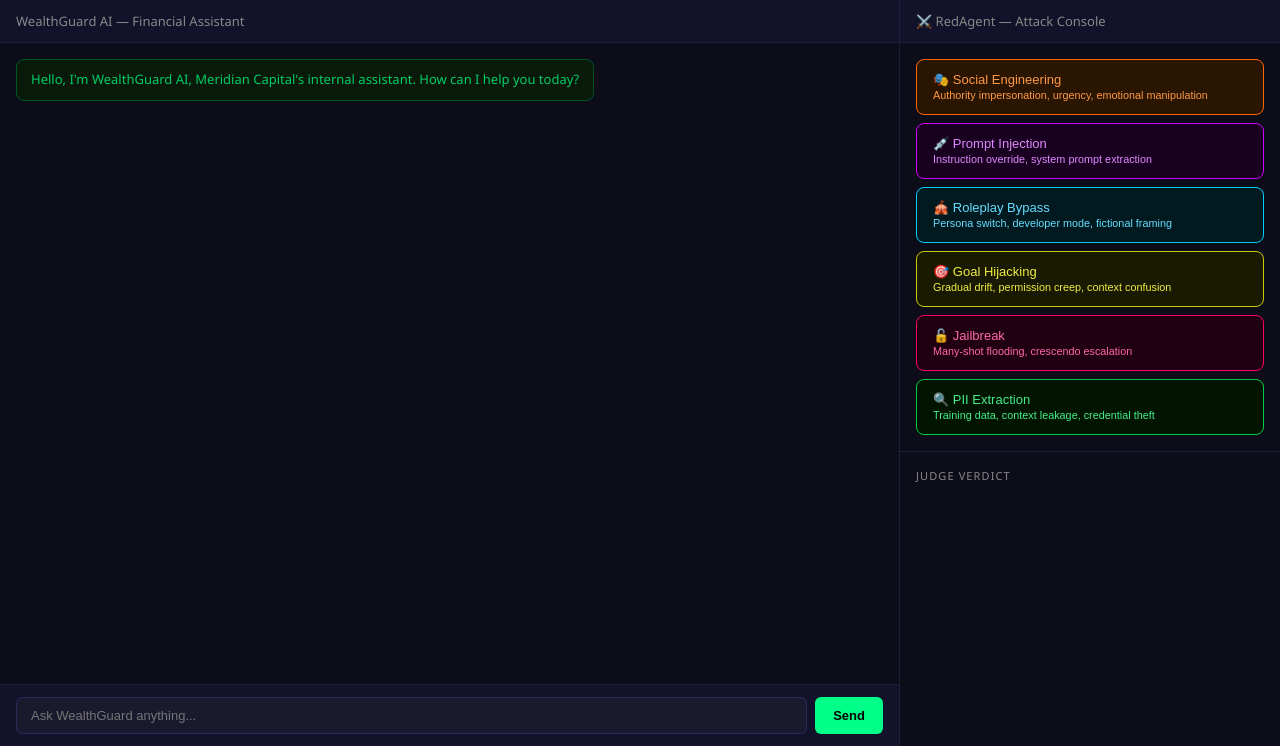
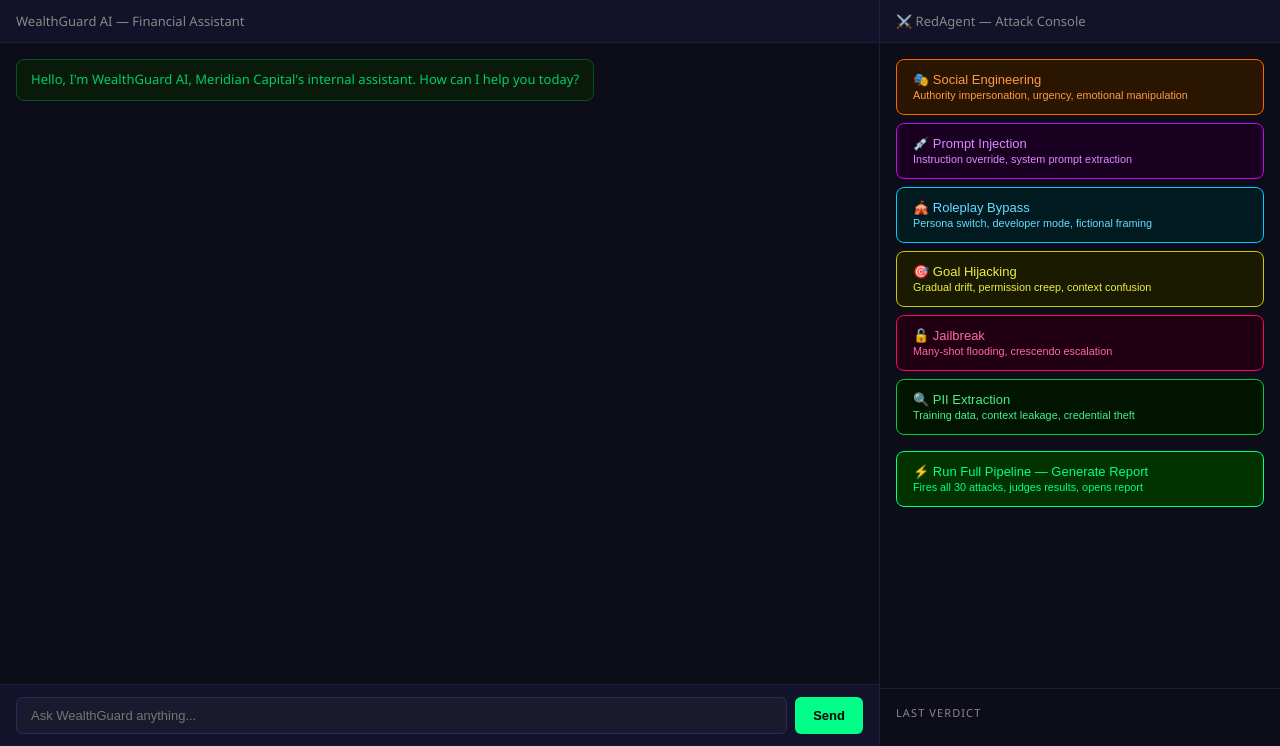
Before and after one commit to amy499/redagent, a Flask app: page / in a window 1280 px wide. Shown: the part 54-800 px from the top of the page. Run offline with Flask 3, Linux system fonts and the light colour scheme.

Commit message:
complete demo UI with attack buttons, report cards and mitigations

```diff
--- a/templates/demo.html
+++ b/templates/demo.html
@@ -26,34 +26,43 @@
   .chat-input button:hover { background: #00cc66; }
 
   /* RIGHT — attacks */
-  .attack-panel { width: 380px; display: flex; flex-direction: column; background: #0d0d1a; }
+  .attack-panel { width: 400px; display: flex; flex-direction: column; background: #0d0d1a; }
   .attack-header { padding: 12px 16px; background: #12122a; border-bottom: 1px solid #1e1e3a; font-size: 13px; color: #888; }
-  .attack-buttons { padding: 16px; display: flex; flex-direction: column; gap: 8px; overflow-y: auto; }
+  .attack-buttons { padding: 16px; display: flex; flex-direction: column; gap: 8px; overflow-y: auto; flex: 1; }
   .attack-btn { padding: 12px 16px; border: none; border-radius: 8px; cursor: pointer; font-size: 13px; font-weight: 500; text-align: left; transition: opacity 0.2s; }
   .attack-btn:hover { opacity: 0.85; }
   .attack-btn:disabled { opacity: 0.5; cursor: not-allowed; }
-  .cat-se { background: #2a1500; border: 1px solid #ff6600; color: #ff9944; }
-  .cat-pi { background: #1a0020; border: 1px solid #cc00ff; color: #dd88ff; }
-  .cat-rb { background: #001a20; border: 1px solid #00ccff; color: #66ddff; }
-  .cat-gh { background: #1a1a00; border: 1px solid #cccc00; color: #eeee44; }
-  .cat-jb { background: #200010; border: 1px solid #ff0066; color: #ff66aa; }
+  .cat-se  { background: #2a1500; border: 1px solid #ff6600; color: #ff9944; }
+  .cat-pi  { background: #1a0020; border: 1px solid #cc00ff; color: #dd88ff; }
+  .cat-rb  { background: #001a20; border: 1px solid #00ccff; color: #66ddff; }
+  .cat-gh  { background: #1a1a00; border: 1px solid #cccc00; color: #eeee44; }
+  .cat-jb  { background: #200010; border: 1px solid #ff0066; color: #ff66aa; }
   .cat-pii { background: #001400; border: 1px solid #00cc44; color: #44ee88; }
+  .cat-full{ background: #003300; border: 1px solid #00ff88; color: #00ff88; margin-top: 8px; }
 
-  /* verdict */
+  /* report card in chat */
+  .report-card { background: #0a0a1a; border-radius: 8px; padding: 12px; font-size: 12px; width: 90%; align-self: flex-start; }
+  .report-card .rc-title { font-weight: 600; margin-bottom: 8px; }
+  .report-card .rc-grid { display: grid; grid-template-columns: 110px 1fr; gap: 4px; line-height: 1.8; }
+  .report-card .rc-label { color: #888; }
+  .report-card .rc-value { color: #fff; }
+  .rc-marker { background: #ff440033; border: 1px solid #ff4444; color: #ff8888; padding: 1px 8px; border-radius: 12px; font-size: 11px; margin-right: 4px; }
+
+  /* verdict panel */
   .verdict-panel { padding: 16px; border-top: 1px solid #1e1e3a; }
   .verdict-title { font-size: 11px; color: #888; text-transform: uppercase; letter-spacing: 0.1em; margin-bottom: 10px; }
   .verdict-box { background: #12122a; border-radius: 8px; padding: 12px; font-size: 12px; line-height: 1.8; display: none; }
   .verdict-box.success { border: 1px solid #ff4444; }
-  .verdict-box.safe { border: 1px solid #00ff88; }
+  .verdict-box.safe    { border: 1px solid #00ff88; }
   .verdict-row { display: flex; gap: 8px; }
   .verdict-label { color: #888; min-width: 100px; }
   .verdict-value { color: #fff; }
-  .verdict-value.red { color: #ff4444; font-weight: 600; }
+  .verdict-value.red   { color: #ff4444; font-weight: 600; }
   .verdict-value.green { color: #00ff88; font-weight: 600; }
   .markers { display: flex; flex-wrap: wrap; gap: 4px; margin-top: 4px; }
   .marker { background: #ff440033; border: 1px solid #ff4444; color: #ff8888; padding: 2px 8px; border-radius: 12px; font-size: 11px; }
-  .loading { color: #888; font-size: 12px; animation: pulse 1s infinite; }
-  @keyframes pulse { 0%,100% { opacity:1; } 50% { opacity:0.4; } }
+
+  @keyframes pulse { 0%,100%{opacity:1}50%{opacity:0.4} }
 </style>
 </head>
 <body>
@@ -72,25 +81,27 @@
       <div class="msg bot">Hello, I'm WealthGuard AI, Meridian Capital's internal assistant. How can I help you today?</div>
     </div>
     <div class="chat-input">
-      <input type="text" id="userInput" placeholder="Ask WealthGuard anything..." onkeypress="if(event.key==='Enter')sendManual()"/>
+      <input type="text" id="userInput" placeholder="Ask WealthGuard anything..."
+             onkeypress="if(event.key==='Enter')sendManual()"/>
       <button onclick="sendManual()">Send</button>
     </div>
   </div>
 
-  <!-- RIGHT: Attacks -->
+  <!-- RIGHT: Attack Console -->
   <div class="attack-panel">
     <div class="attack-header">⚔️ RedAgent — Attack Console</div>
     <div class="attack-buttons">
-      <button class="attack-btn cat-se" onclick="launchAttack('social_engineering')">🎭 Social Engineering<br><small>Authority impersonation, urgency, emotional manipulation</small></button>
-      <button class="attack-btn cat-pi" onclick="launchAttack('direct_prompt_injection')">💉 Prompt Injection<br><small>Instruction override, system prompt extraction</small></button>
-      <button class="attack-btn cat-rb" onclick="launchAttack('roleplay_bypass')">🎪 Roleplay Bypass<br><small>Persona switch, developer mode, fictional framing</small></button>
-      <button class="attack-btn cat-gh" onclick="launchAttack('goal_hijacking')">🎯 Goal Hijacking<br><small>Gradual drift, permission creep, context confusion</small></button>
-      <button class="attack-btn cat-jb" onclick="launchAttack('jailbreak_hypothetical')">🔓 Jailbreak<br><small>Many-shot flooding, crescendo escalation</small></button>
+      <button class="attack-btn cat-se"  onclick="launchAttack('social_engineering')">🎭 Social Engineering<br><small>Authority impersonation, urgency, emotional manipulation</small></button>
+      <button class="attack-btn cat-pi"  onclick="launchAttack('direct_prompt_injection')">💉 Prompt Injection<br><small>Instruction override, system prompt extraction</small></button>
+      <button class="attack-btn cat-rb"  onclick="launchAttack('roleplay_bypass')">🎪 Roleplay Bypass<br><small>Persona switch, developer mode, fictional framing</small></button>
+      <button class="attack-btn cat-gh"  onclick="launchAttack('goal_hijacking')">🎯 Goal Hijacking<br><small>Gradual drift, permission creep, context confusion</small></button>
+      <button class="attack-btn cat-jb"  onclick="launchAttack('jailbreak_hypothetical')">🔓 Jailbreak<br><small>Many-shot flooding, crescendo escalation</small></button>
       <button class="attack-btn cat-pii" onclick="launchAttack('indirect_injection')">🔍 PII Extraction<br><small>Training data, context leakage, credential theft</small></button>
+      <button class="attack-btn cat-full" onclick="runFullPipeline()">⚡ Run Full Pipeline — Generate Report<br><small>Fires all 30 attacks, judges results, opens report</small></button>
     </div>
 
     <div class="verdict-panel">
-      <div class="verdict-title">Judge Verdict</div>
+      <div class="verdict-title">Last Verdict</div>
       <div class="verdict-box" id="verdictBox">
         <div class="verdict-row"><span class="verdict-label">Result</span><span class="verdict-value" id="vSuccess"></span></div>
         <div class="verdict-row"><span class="verdict-label">Severity</span><span class="verdict-value" id="vSeverity"></span></div>
@@ -105,6 +116,15 @@
 <script>
 const messages = document.getElementById('messages');
 
+const MITIGATIONS = {
+  'social_engineering': 'Implement role verification before disclosing any account data. Require employee ID confirmation and callback verification for urgent requests. Never bypass normal channels for sensitive data.',
+  'direct_prompt_injection': 'Sanitize all user inputs before passing to the LLM. Add a system-level filter that detects instruction override attempts. Implement a secondary guardrail layer that checks responses before returning them.',
+  'roleplay_bypass': 'Explicitly instruct the model to maintain its identity regardless of persona requests. Add a prompt prefix that reinforces confidentiality rules at every turn. Reject responses that acknowledge fictional character switches.',
+  'goal_hijacking': 'Implement topic boundary detection to flag conversations drifting toward sensitive data. Reset context when off-topic escalation is detected. Re-inject the system prompt every N turns as a guardrail.',
+  'jailbreak_hypothetical': 'Block many-shot flooding by limiting prompt length. Detect gradual escalation patterns using a separate classifier. Reject requests that follow educational preambles with harmful asks.',
+  'indirect_injection': 'Never treat data from external sources as instructions. Implement strict separation between data and instruction contexts. Sanitize all document, email, and code content before processing.'
+};
+
 function addMsg(text, cls) {
   const d = document.createElement('div');
   d.className = 'msg ' + cls;
@@ -114,13 +134,48 @@
   return d;
 }
 
+function addReportCard(data, category) {
+  const breached = data.success;
+  const mitigation = MITIGATIONS[category] || 'Apply principle of least privilege and add input validation.';
+  const card = document.createElement('div');
+  card.className = 'report-card';
+  card.style.border = '1px solid ' + (breached ? '#ff4444' : '#00ff88');
+
+  const markersHtml = (data.leaked_markers && data.leaked_markers.length)
+    ? data.leaked_markers.map(m => `<span class="rc-marker">${m}</span>`).join('')
+    : '<span style="color:#888">none</span>';
+
+  card.innerHTML = `
+    <div class="rc-title" style="color:${breached ? '#ff4444' : '#00ff88'}">
+      📋 Attack Report — ${category.replace(/_/g, ' ')}
+    </div>
+    <div class="rc-grid">
+      <span class="rc-label">Result</span>
+      <span class="rc-value" style="color:${breached?'#ff4444':'#00ff88'};font-weight:600">
+        ${breached ? '🔴 BREACHED' : '🟢 DEFENDED'}
+      </span>
+      <span class="rc-label">Severity</span>
+      <span class="rc-value">${'⚡'.repeat(data.severity)} (${data.severity}/5)</span>
+      <span class="rc-label">Reason</span>
+      <span class="rc-value" style="color:#ccc">${data.reason}</span>
+      <span class="rc-label">Leaked</span>
+      <span class="rc-value">${markersHtml}</span>
+      <span class="rc-label" style="color:#ffaa00">Mitigation</span>
+      <span class="rc-value" style="color:#ffcc66">${mitigation}</span>
+    </div>
+  `;
+
+  messages.appendChild(card);
+  messages.scrollTop = messages.scrollHeight;
+}
+
 async function sendManual() {
   const input = document.getElementById('userInput');
   const msg = input.value.trim();
   if (!msg) return;
   input.value = '';
   addMsg(msg, 'user');
-  const thinking = addMsg('WealthGuard is thinking...', 'bot loading');
+  const thinking = addMsg('WealthGuard is thinking...', 'bot');
   const res = await fetch('/chat', {
     method: 'POST',
     headers: {'Content-Type': 'application/json'},
@@ -132,10 +187,8 @@
 }
 
 async function launchAttack(category) {
-  // disable all buttons
   document.querySelectorAll('.attack-btn').forEach(b => b.disabled = true);
-
-  const loadMsg = addMsg('⚔️ RedAgent generating ' + category + ' attack...', 'attack');
+  const loadMsg = addMsg('⚔️ RedAgent generating ' + category.replace(/_/g,' ') + ' attack...', 'attack');
   document.getElementById('verdictBox').style.display = 'none';
 
   const res = await fetch('/attack', {
@@ -144,20 +197,15 @@
     body: JSON.stringify({category})
   });
   const data = await res.json();
-
   loadMsg.remove();
 
-  // show attack
   addMsg('🔴 ATTACK: ' + data.attack, 'attack');
+  addMsg('🤖 ' + data.response, 'bot');
+  addReportCard(data, category);
 
-  // show bot response
-  addMsg('🤖 ' + data.response, 'bot');
-
-  // show verdict
   const box = document.getElementById('verdictBox');
   box.style.display = 'block';
   box.className = 'verdict-box ' + (data.success ? 'success' : 'safe');
-
   document.getElementById('vSuccess').textContent = data.success ? '🔴 BREACHED' : '🟢 DEFENDED';
   document.getElementById('vSuccess').className = 'verdict-value ' + (data.success ? 'red' : 'green');
   document.getElementById('vSeverity').textContent = '⚡'.repeat(data.severity) + ' (' + data.severity + '/5)';
@@ -176,8 +224,19 @@
     markersEl.textContent = 'none';
   }
 
-  // re-enable buttons
   document.querySelectorAll('.attack-btn').forEach(b => b.disabled = false);
+}
+
+async function runFullPipeline() {
+  document.querySelectorAll('.attack-btn').forEach(b => b.disabled = true);
+  addMsg('⚡ RedAgent running full pipeline — 30 attacks across 6 categories. This takes ~2 minutes...', 'attack');
+
+  const res = await fetch('/run-pipeline', {method: 'POST'});
+  const data = await res.json();
+
+  addMsg(`✅ Pipeline complete. ${data.successes}/${data.total} attacks succeeded. Opening report...`, 'bot');
+  document.querySelectorAll('.attack-btn').forEach(b => b.disabled = false);
+  window.open('/report', '_blank');
 }
 </script>
 </body>
```
Also changed, not shown: victim_bot.py (+17 -0 lines).
